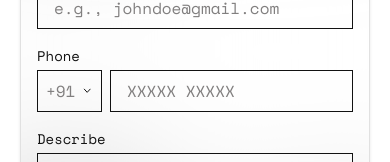
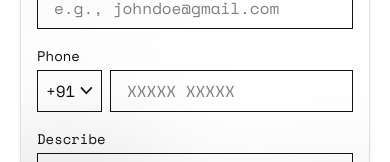
Before and after one commit to rudresh3/studio-nexa7, a Next.js app: page / in a window 390 px wide. Shown: the part 855-1017 px from the top of the page. Built offline with nearby package versions, Linux system fonts and the light colour scheme.

Commit message:
phone input image add

```diff
--- a/app/globals.css
+++ b/app/globals.css
@@ -7,10 +7,10 @@ html {
 }
 
 
-select {
+/* select {
   appearance: none;
-  background-image: url('/downArrow.svg'); /* Replace with your arrow icon */
+  background-image: url('/downArrow.svg');
   background-repeat: no-repeat;
-  background-position: right 10px center; /* Adjust for proper alignment */
-  padding-right: 2.5rem; /* Leave space for the arrow */
-}
+  background-position: right 10px center;
+  padding-right: 2.5rem;
+} */
--- a/components/ReachOut.js
+++ b/components/ReachOut.js
@@ -178,11 +178,17 @@ const ReachOut = () => {
                 Phone
               </label>
               <div className="flex gap-2">
-                <select className="w-[65px] lg:w-20 px-2 py-2  border-[#121212] focus:outline-none focus:ring-1 focus:ring-[#121212] bg-transparent font-['Space_Mono'] dark:border-white  text-[#817F7F] dark:placeholder:text-[#585858] lg:h-[60px] border-[0.9px] lg:border-[2px] rounded-none">
-                  <option value="+91">+91</option>
-                  <option value="+1">+1</option>
-                  <option value="+44">+44</option>
-                </select>
+              <select
+  id="phone"
+  className={`w-[65px] lg:w-20 px-2 py-2 border-[#121212] focus:outline-none focus:ring-1 focus:ring-[#121212] bg-transparent font-['Space_Mono'] dark:border-white text-[#121212] dark:text-[#fff] dark:placeholder:text-[#585858] lg:h-[60px] border-[0.9px] lg:border-[2px] rounded-none appearance-none
+    ${theme === "dark" ? 'bg-[url("/arrowWhite.svg")]' : 'bg-[url("/downArrow.svg")]'}
+    bg-no-repeat  bg-[length:16px_10px] bg-[right_7px_center] pr-[1rem]`}
+>
+  <option value="+91">+91</option>
+  <option value="+1">+1</option>
+  <option value="+44">+44</option>
+</select>
+
                 <input
                   type="tel"
                   id="phone"
```
Also changed, not shown: public/arrowWhite.svg (added).
